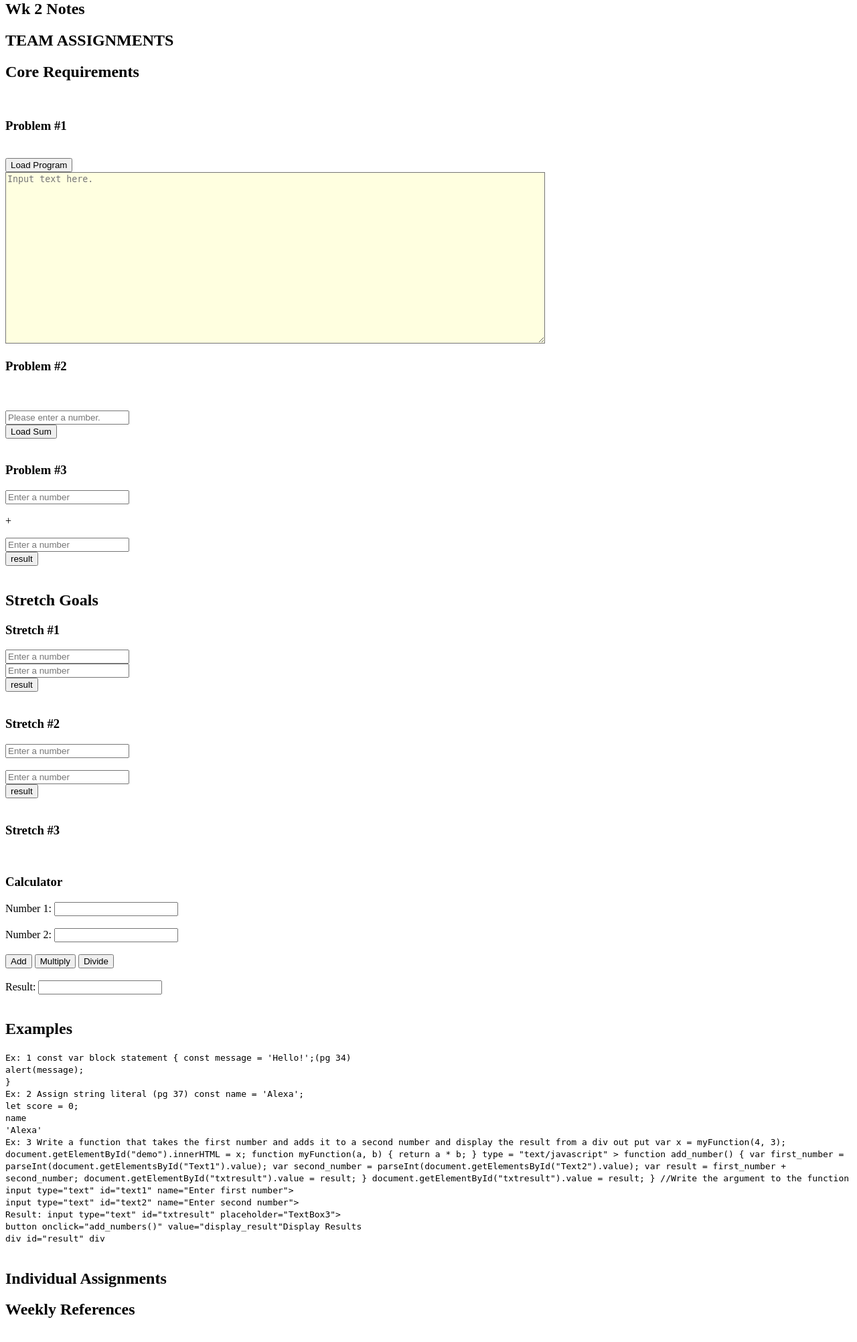
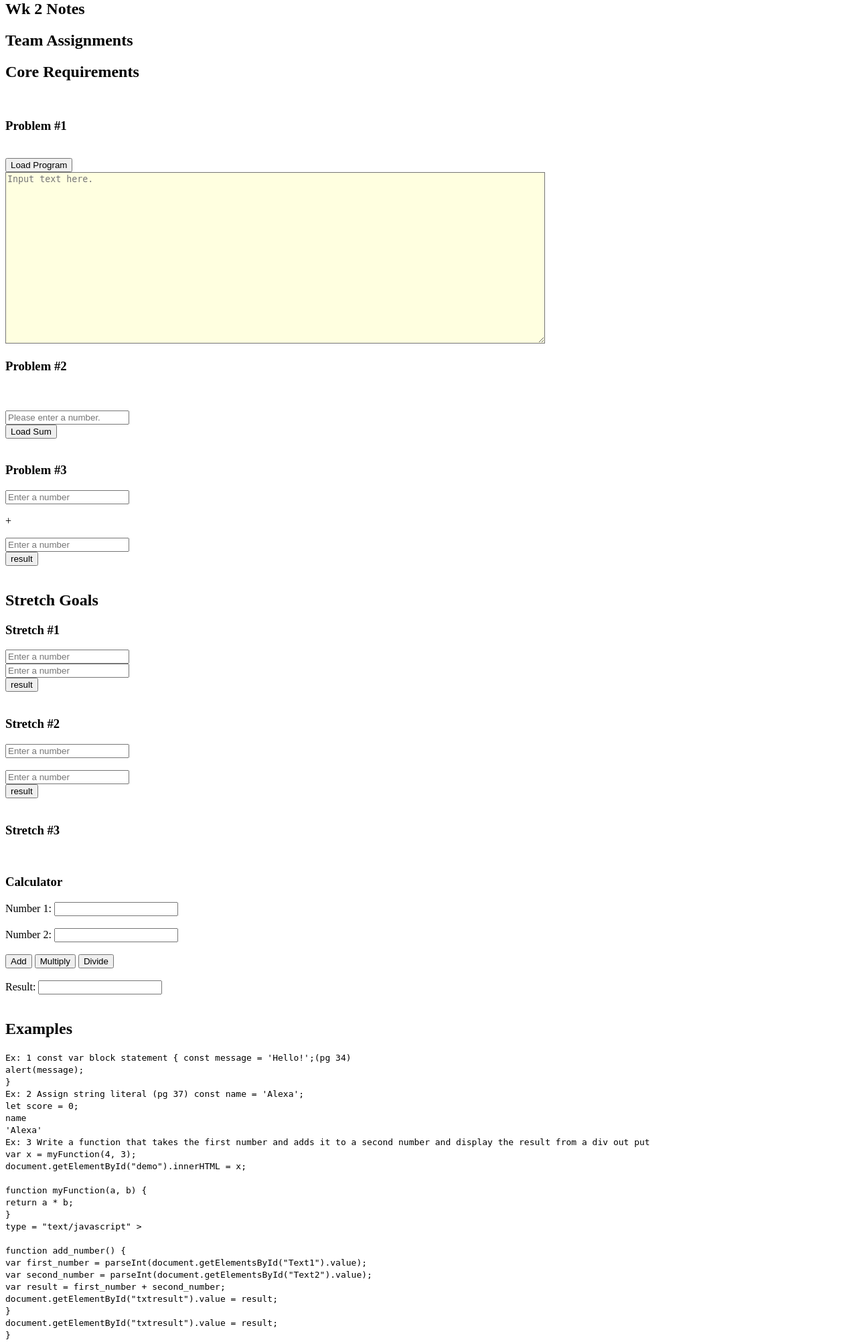
Before and after one commit to AA2rm/WDD-330-Javascript, a PHP site: page /wk2/index.html in a window 1280 px wide. Shown: the part 20-2024 px from the top of the page at 67% size. Before the commit the page ends 1988 px from the top, so only its background shows below. Run offline with PHP 8.4, Linux system fonts and the light colour scheme.

Commit message:
Wk2.3 Assignments

```diff
--- a/styles/main.css
+++ b/styles/main.css
@@ -30,6 +30,12 @@ nav ul li a {
 }
 /*ID SELECTORS*/
 
+/*Body*/
+body {
+    margin: 0px;
+    padding: 0px;
+}
+
 
 
 
--- a/wk2/index.html
+++ b/wk2/index.html
@@ -5,7 +5,7 @@
     <meta charset="UTF-8">
     <meta name="viewport" content="width=device-width, initial-scale=1.0">
     <link rel="stylesheet" type="text/cs" href="styles/main.css">
-    <title>Team Assignments</title>
+    <title>JavaScript: Novice to Ninja, 2nd Edition</title>
     <script>
         //Problem#1
         function loadProgram() {
@@ -55,9 +55,11 @@
         function multiplyNum(n1, n2) {
             return n1 * n2;
         }
+
         function divideNum(n1, n2) {
             return n1 / n2;
         }
+
         function addNum(n1, n2) {
             return n1 + n2;
         }
@@ -80,12 +82,12 @@
         <section>
 
             <h2>Wk 2 Notes</h2>
-            <link rel="stylesheet" href="/htdocs/WDD340/wk2/notes.html">
+            <link rel="stylesheet" href="../WDD340/wk2/notes.html">
             <!--link external file-->
         </section>
         <section id="team_display">
 
-            <h1>TEAM ASSIGNMENTS</h1>
+            <h1>Team Assignments</h1>
             <h2>Core Requirements</h2><br>
             <h3 class="teamheader">Problem #1</h3><br>
             <button onclick="loadProgram()">Load Program</button><br>
@@ -98,7 +100,8 @@
             <div id="output2"></div><br>
 
             <h3 class="teamheader">Problem #3</h3>
-            <input type="text" id="number1" placeholder="Enter a number"><br>  <p>+</p>
+            <input type="text" id="number1" placeholder="Enter a number"><br>
+            <p>+</p>
             <input type="text" id="number2" placeholder="Enter a number"><br>
             <button onclick="addItUp()">result</button><br>
             <div id="output3"></div>
@@ -124,13 +127,13 @@
 
         </section>
         <h3>Calculator</h3>
-            Number 1: <input id="number7" type="number"/><br /><br />
-            Number 2: <input id="number8" type="number"/><br /><br />
-            <input type="button" onclick="calc(addNum)"  value="Add" id="add" />
+        Number 1: <input id="number7" type="number" /><br /><br />
+        Number 2: <input id="number8" type="number" /><br /><br />
+        <input type="button" onclick="calc(addNum)" value="Add" id="add" />
         <input type="button" value="Multiply" onclick="calc(multiplyNum)" id="multiply" />
-            <input type="button" value="Divide" id="divide" onclick="calc(divideNum)"/>
+        <input type="button" value="Divide" id="divide" onclick="calc(divideNum)" />
         <br /><br />
-            Result: <input id="result" type="number"/><br />
+        Result: <input id="result" type="number" /><br />
         <br>
 
 
@@ -153,45 +156,112 @@
                 name<br>
                 'Alexa'<br>
 
-                Ex: 3
-                Write a function that takes the first number and adds it to a second number and display the result
-                from a div out put
-                var x = myFunction(4, 3);
-                document.getElementById("demo").innerHTML = x;
+                Ex: 3 Write a function that takes the first number and adds it to a second number and display the result
+                from a div out put<br>
+                var x = myFunction(4, 3);<br>
+                document.getElementById("demo").innerHTML = x;<br><br>
 
-                function myFunction(a, b) {
-                return a * b;
-                }
-                     type = "text/javascript" >
+                function myFunction(a, b) {<br>
+                return a * b;<br>
+                }<br>
+                type = "text/javascript" ><br><br>
 
-                function add_number() {
-                    var first_number = parseInt(document.getElementsById("Text1").value);
-                    var second_number = parseInt(document.getElementsById("Text2").value);
-                    var result = first_number + second_number;
-                    document.getElementById("txtresult").value = result;
-                }
-                document.getElementById("txtresult").value = result;
-                }
+                function add_number() {<br>
+                var first_number = parseInt(document.getElementsById("Text1").value);<br>
+                var second_number = parseInt(document.getElementsById("Text2").value);<br>
+                var result = first_number + second_number;<br>
+                document.getElementById("txtresult").value = result;<br>
+                }<br>
+                document.getElementById("txtresult").value = result;<br>
+                }<br><br>
 
-                //Write the argument to the function
+                Ex: 4 Write the argument to the function<br>
                 input type="text" id="text1" name="Enter first number"><br>
                 input type="text" id="text2" name="Enter second number"><br>
-                    Result:
+                Result:<br>
                 input type="text" id="txtresult" placeholder="TextBox3"><br>
                 button onclick="add_numbers()" value="display_result"Display Results<br>
-                    div id="result" div
-            </code>
+                div id="result" div<br><br>
+
+                Ex: 5 Write a Multidemensional Array<br>
+                const summer = ['Jun', 'Jul', 'Aug'];<br>
+                const winter = ['Dec', 'Jan', 'Feb'];<br>
+                const nested = [ summer, winter ];<br>
+                [ [ 'Jun', 'Jul', 'Aug' ], [ 'Dec', 'Jan', 'Feb' ] ]<br>
+                const flat = [...summer, ...winter];<br>
+                [ 'Jun', 'Jul', 'Aug', 'Dec', 'Jan', 'Feb' ]<br><br>
+
+                Ex: 6 Set Methods<br>
+                Write a set method that determines how many values are in an array set.<br>
+
+                const jla = new Set().add('Superman').add('Batman').add('Wonder Woman');<br>
+                jla<br>
+                Set { 'Superman', 'Batman', 'Wonder Woman' }<br>
+                jla.size();<br>
+                3<br><br>
+
+                Ex: 7 Convert a set into an array<br>
+                const shoppingSet = new Set().add('Apples').add('Bananas').add('Beans');<br>
+                shoppingSet<br>
+                Set { 'Apples', 'Bananas', 'Beans' }<br>
+                Then we convert it into an array:<br><br>
+
+                const shoppingArray = [...shoppingSet]<br>
+                shoppingArray<br>
+                [ 'Apples', 'Bananas', 'Beans' ]<br><br>
+
+                Ex: 8 Configure a nested for loadProgram<br>
+
+                Ex: 9 Write a function to return a value<br>
+                function howdy(){<br>
+                return 'Howdy World!';<br>
+                }<br><br>
+
+                const message = howdy();<br>
+                'Howdy World!'<br>br>
+
+                Ex: 10 Write a function that accepts any number of values.<br>
+                function mean(...values) {<br>
+                let total = 0;<br>
+                for(const value of values) {<br>
+                total += value;<br>
+                }<br>
+                return total/values.length;<br>
+                }<br><br>
+
+                Ex: 11 function w/ a var hoist.<br>
+                // the variable helloExpression has a value of undefined, so the function cannot be invoked
+                helloExpression();<br>
+                // throws an error<br>
+                // the function declaration can be invoked before it is declared
+                helloDeclaration();<br>
+                // returns 'hello'<br>
+                // assign function expression to a variable<br>
+                var helloExpression = function() {<br>
+                console.log('hello')<br>
+                }<br>
+                // declare function declaration<br>
+                function helloDeclaration() {<br>
+                console.log('hello')<br>
+                }<br>
+                // The function expression can only be invoked after assignment<br>
+                helloExpression();<br>
+                // returns 'hello'
+            </code><br>
+
         </section>
         <br>
         <section id="individual_display">
-            <h2>Individual Assignments</h2>
-
+            <h2>Individual Assignments</h2><br>
+            N/A
         </section>
         <section id="ref_display">
-            <h2>Weekly References</h2>
+            <h2>Weekly References</h2><br>
+            N/A
         </section>
     </main>
     <footer></footer>
     <script src="scripts/wk1.js"></script>
 </body>
+
 </html>
--- a/wk2/notes.html
+++ b/wk2/notes.html
@@ -17,7 +17,7 @@
             height: 250px;
             background-color: #ffffe0;
         }
-    </style >
+    </style>
 
 
 </head>
@@ -95,7 +95,7 @@
         and dollar sign at the beginning of your named var, it can cause problems. Constant & var are case
         sensitive. If
         using multiple words to name your var follow these rules.
-        <p class="tab">Example of a  tab</p>
+        <p class="tab">Example of a tab</p>
         <b>Camel case </b> starts w/ lowercase & ea. new word is capitalized.
         firstNameAndLastName
         <b>Underscore</b>separates ea. new word w/ an underscore.
@@ -146,7 +146,7 @@
         <br>
         <h3>Arithmetic operations(Converting btn Strings & Numbers) such as +, -, *, /, and %</h3>(pg.59-60)
         You can do the followring in arithemtic operations
-        <p class="tab">Example of a  tab</p>
+        <p class="tab">Example of a tab</p>
         change the value of a var using a <b>compound assignment operator, +=;</b>
         <p><b>Increment values</b> with a ++
             Incorporate the <b>infinity</b> to represent large numbers
@@ -187,34 +187,175 @@
         Quiz (pg. 84-85)
     </section>
     <h2>Arrays, Logic, & Loops</h2>*pg 88-129)
-    CHAPTER 3
-    <h3>Array literals</h3>
-    To retrieve a specific value in an aray, we write its position in the [] sq bracket called the index.(pg. 90)
-    To <b>add values</b> to an array, place the string in the element. The index <b>notation </b> is used to add
-    new items to a position w/in the index. Unused slots in the index have an <b>undefined</b> value. To
-    <b>remove</b> a
-    value from an array literal use the <b>delete</b> operator.
+    CHAPTER 3<br>
+    <h3>Array literals</h3><br>
+    An array is an ordered list of values. To create an array literal, simply write a pair
+    of square brackets[]. Destructring of an array is the the concept of taking vales out a
+    of an array and placing them as individual values. Destructuring of arrays allows us to
+    assign multiple values at the same time. To retrieve a specific value in an aray, we write
+    its position in the [] sq bracket called the index.(pg. 90) To <b>add values</b> to an
+    array, place the string in the element. The index <b>notation </b> is used to add new items
+    to a position w/in the index. Unused slots in the index have an <b>undefined</b> value.<br>
 
-    <h3>Adding and removing values from arrays</h3>
-    <h3>Array methods</h3>
-    <h3>Sets</h3>
-    <h3>Maps</h3>
-    <h3>if and else statements</h3>
-    <h3>switch statements</h3>
-    <h3>while loops</h3>
-    <h3>do … while loops</h3>
-    <h3> for loops</h3>
-    <h3>Iterating over a collection</h3>
+    <h3>Array methods</h3><br>
+    Using the <b>length</b> property allows you to manually make change. Unused slots in the index
+    have an <b>undefined</b> value. <h3>Adding and removing values from arrays</h3><br>
+    To <b>add values</b> to an array, place the string in the element. The index <b>notation
+    </b> is used to add new items to a position w/in the index. <br>To <b>remove</b> a value
+    from an array literal use the <b>delete</b> operator. Remove the last item from an array using
+    a <b>pop</b> method, while the <b>shift </b> method removes the first item. The <b>push</b>
+    method adds a new values to the end of the array. The <b>concat</b> will merge an array w/
+    other arrays. Some other methods are: <b>join, slicing, splicing, reverse, & sort,</b>
+    Find a if a values is in an array use the <b>indexOf</b> method. The include method will return
+    a boolean value if it has a particular element. It can be used to add an extra parameter to
+    indicate which index to start the search.Multidementional arrays which contains an array of an array. <br>
 
-    <section>
-    <h2>Array, Logic, and Loops</h2>
-    CHAPTER 3
+    <h3>Sets</h3><br>
+    <b>Sets</b> offer a useful way to keep track of data without having to check if any values have
+    been duplicated. You create a set w/ the <b>new</b> operat and the <b>Set</b> constructor. You can
+    add values using the <b>add</b> method. To see the contents of a set enter the name of the var that
+    refers to it. The number of values in a set can be found using the <b>size()</b> method.Other set
+    methods are <b>has(),delete(), clear(), new Set(), Array.form()</b> A set can be converted into an array
+    by placing the set, along with the spread operator directly inside an array literal. Objs are store into
+    set as long as the set exists, when the set is removed *+& the set remains it can cause a memory leak,
+    known as garbage-collected. It should
+    be corrected to prevent future problems.
 
-    <h3>Arrays</h3>
-    An array is an ordered list of values. To create an array literal, simply write a pair
-of square brackets:
+    <h3>Maps</h3><br>
+    Maps are a way of keeping a list of key & value pairs in other programming languages. (They are similiar to
+    hashes, hash tables, & dictionaries). Maps can use any data type as a key. Use <b>size</b> propety to locate
+    a number of key-value pairs. Create a map using the <b>new</b>operator & a <b>Map</b>br> constructor, & a
+    <b>set()</b> method to add to your maps. Other methods used in maps are <b>get(), has(), delete(), clear(),</b>
+    Maps can be converted into nested arrays of key-value pairs using the spread operator and like weak sets, weak
+    maps can cause dead entries when the original obj is deleatd. Weak maps can use the <b>has(), get(), set(), and
+        delete()</b> methods.<br>
+
+    <h3>if and else logic statements</h3>
+    Logic statement allow you to control the flow of a program by running different blocks of code. The if runs a block
+    of code <b>if</b> the confition in the () is true. The <b>else statement adds an alternative block of code to run
+        the condition if it's false. A quick way of writing an <b>if else </b> is to use the ternary operator <b>?</b>
+        followed
+        by at least 2 operands.<br>
+
+        <h3>switch statements</h3><br>
+        <b></b>Switch
+    </b> statements consist of several <b>if</b> & <b>else</b> statemets making up a logical decision tree. Use
+    switch statement when there are several conditions to test. Use a <b>case</b> keyword for ea. possible value and
+    remember
+    to end your statement w/ a <b>break</b> to end the execution of the statement. <br>
+
+
+    <h3>while loops</h3><br>
+    What ever type of loop you run it's important that a condition is met or else your code will continue to run in a
+    loop, this
+    is known as an infinite loop. <b>While</b> loops runs a block of code continuously until a condition becomes
+    true.<br>
+
+    <h3>do … while loops</h3><br>
+    <b>do while</b> loops is similiar to a while loop. The differences is that the conditions comes <i>after</i> the
+    block code,
+    regardless if the condition is true or not.<br>
+
+    <h3> for loops</h3><br>
+    In <b>for</b> loops the initialization code is ran before the loop start. The condition has to be satisfied for the
+    loop to continue
+    The after code is what to do after ea. iteration of the loop, which is mostly used to increment a counter. <br>
+
+    <h3>nested for loops</h3><br>
+    When a loop is placed inside of another loop this is a <b>nested loop</b>. It contains an inner loop that runs all
+    the way through
+    before the nest step of the outer loop occurs.
+
+    <h3>Iterating over a collection</h3><br>
+    A for loop can be used to iterate over each value in an array. If we take our avengers array example from earlier,
+    we can create a for
+    loop that outputs each item in the array. Maps are also enumerable, so it's also possible to loop over a map in a
+    similar way to a set.
+    The loop will iterate over each key-value pair in the same order as they were added to the map. Maps are also
+    enumerable, so it's also
+    possible to loop over a map in a similar way to a set. The loop will iterate over each key-value pair in the same
+    order as they were
+    added to the map.<br>
+
+    <h2>Functions</h2><br>
+    Chapter 4 <br>
+    Defining functions―function declarations, function expressions, Function() constructors and the new arrow syntax.
+    <h3>Invoking a function</h3><br>
+    There are a number of ways to define a function in JavaScript. Three of the most common are covered below. ES6
+    introduced a new way to define
+    functions, using what is known as 'arrow' notation. To define a function literal we can use a <b></b>function</b>
+    declaration: like so <b>function
+        keyword()</b>. You can also define a function using and <b>expression</b> that assigns a function to a var
+    </b>:<br>
+    const goodbye = function(){br>
+    console.log('Goodbye World!');
+    The 3rd way to define a function is w/ a constructor <b>Function()</b>, where it's entered as a string like so:<br>
+    const hi new Function('console.log("Hi World!");'); It's recommend not to use this way because of <b>various
+        problems</b>. Next you need to <b>invoke</b>
+    a function inside of the funciton's body. This is done by entering it's name followed by (): <br>
+    hello();
+    'Hello world!'<br>
+    FOOT NOTE:Don’t Repeat Yourself,or DRY, is a principle of programming that specifies that every part of a program
+    should only be written once. This
+    voids duplication and means there’s no need to keep multiple pieces of code up to date and in sync.<br>
+
+    <h3>Return values</h3><br>
+    All functions return a value, which can be specified using the return statement, which comes after the <b>return</b>
+    keyword. A function that doesn’t
+    explicitly return anything (such as all the examples we have seen so far) will return <b>undefined</b> by
+    default.<br>
+
+    <h3>Parameters and arguments</h3><br>
+    <b>Parameters</b> and <b>arguments</b> are terms that are often used interchangeably to represent values provided
+    for the function as an input. There is a subtle
+    difference though: any parameters a function needs are set when the function isdefined. When a function isinvoked,
+    it is provided with arguments. you can use a
+    single parameter or several. If the parameter is empty it's <b>undefined</b> & an undefined parameter will return a
+    <b>NaN</b>.When too many arguments are entered
+    into a function we can either use a <b>mean()</b> function to calculate numbers or use the var <b>arguments</b> for
+    multiple arguments. This acts like an array.
+    However for BEST PRACTICE it's better to use a <b>rest<b> operator. We can use a rest parameter to improve our
+            <b>mean()</b> function so it accepts any number of
+            values. <b>default perameters</b> in a function are values that will be used by the function if no arguments
+            are provided when it is invoked. To specify a default
+            parameter, simply assign the default value to it in the function definition. <b>arrow =></b> syntax help
+            make declaring functions more succinct using less verbose syntax.
+            const square = x => x*x;<br>
+
+            <h3>Hoisting―variables and functions</h3><br>
+            Hoisting is the JavaScript interpreter’s action of moving all variable and function declarations to the top
+            of the current scope, regardless of where they are defined.
+            Functions that are defined using a function declaration are automatically hoisted, meaning they can be
+            invoked before they have been defined. Use a <b>hoist()</b> to
+            invoke a function. This allows you to all <b>function definitions</b> together at the end of the program.
+            <b>variable hoisting</b> that use the var keyword are
+            automatically moved to the top of the current scope. Variable assignment is not hoisted, however. This means
+            that a variable assigned at the end of a function will have
+            a value of undefined until the assignment is made. When using var hoist, use <b>const</b> & <b>let</b> to
+            delcare variable at the beginning of a block so hoisting is
+            unnessary.<br>
+
+            <h3>Callbacks―functions as a parameter</h3><br>
+            Functions can also be given as a parameter to another function. A function that is passed as an argument to
+            another is known as a <b>callback</b>.Callback functions are
+            made more flexible using the callback parameter.<br>
+            function sing(song,callback) {<br>
+            console.log(`I'm singing along to ${song}.`);<br>
+            callback();<br>
+            }<br>
+            The actual callback is invoked in the body of the function where the () are used. You can sort arrays w/ a
+            <b>sort()</b> method using a callback. You can also do this with a
+            <b>numericallys function</b> and the sort() to sort numbers. An <b>array iterator</b> uses several ways to
+            use callbacks, making them more flexible. It also uses the arrow
+            notation in many of the callback methods. The <b>foreEach()</b> to loop through multiple values, the
+            <b>map()</b> method to iterate through an array, so forces the
+            callback function as a parameter that invokes the items in an array. Other methods used are: <b> Reduce() &
+                filter()</b>. The <b>mean()</b> function can be added to the reduce()
+            method to add up all the values provided in an argument.
+
+
+
             </section>
-
 
             <code>
                 Ex:
@@ -224,9 +365,9 @@ of square brackets:
                 Result: <br>
                 <input type="text" id="txtresult" placeholder="TextBox3"><br>
                 <button onclick="add_numbers()" value="display_result">Display Results</button>
-        <div id="result"></div>
+                <!--<div id="result"></div>-->
                 <br>
-
+            </code>
 
 
 
```
Also changed, not shown: wk2/wk2.js (added, +9 -0 lines). Lines whose indentation alone changed are shown as unchanged.
